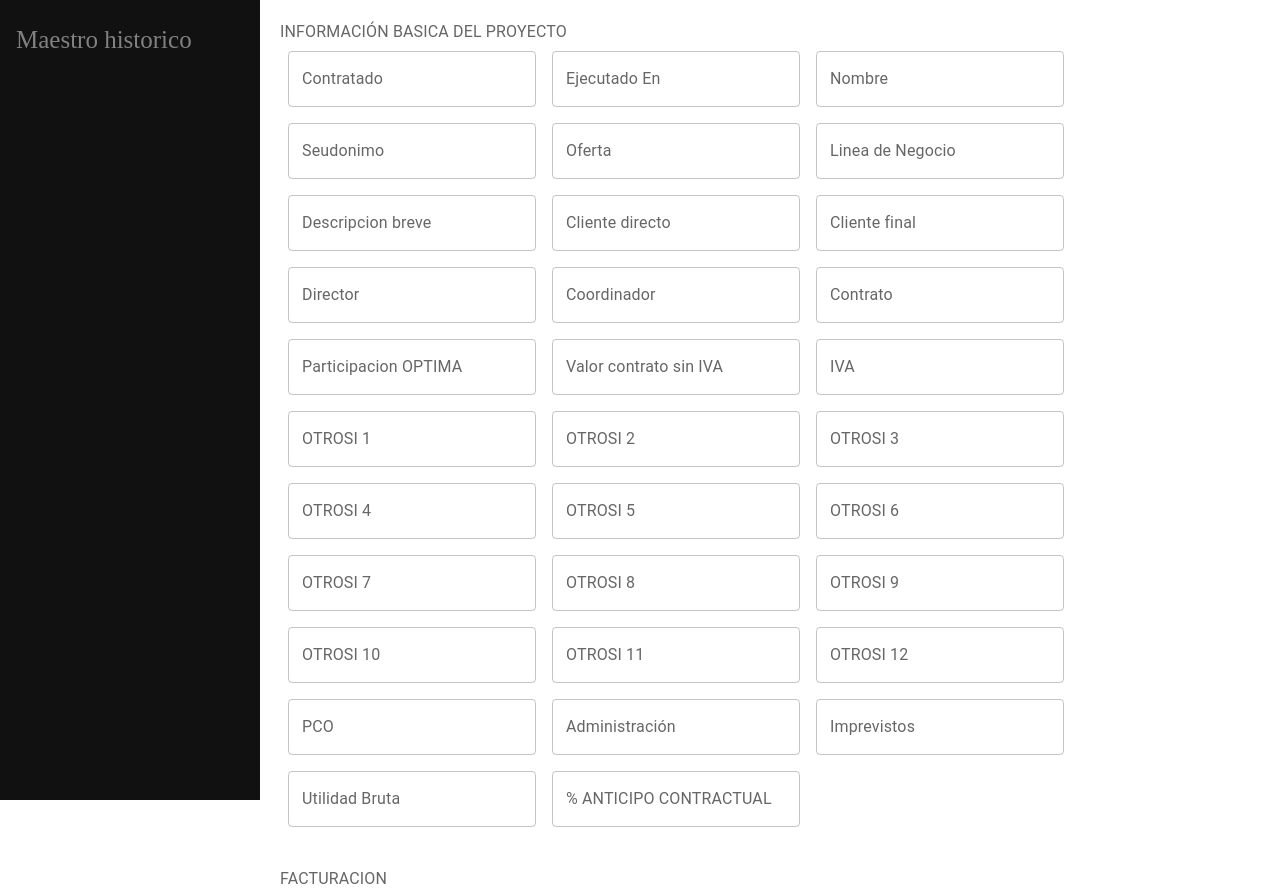
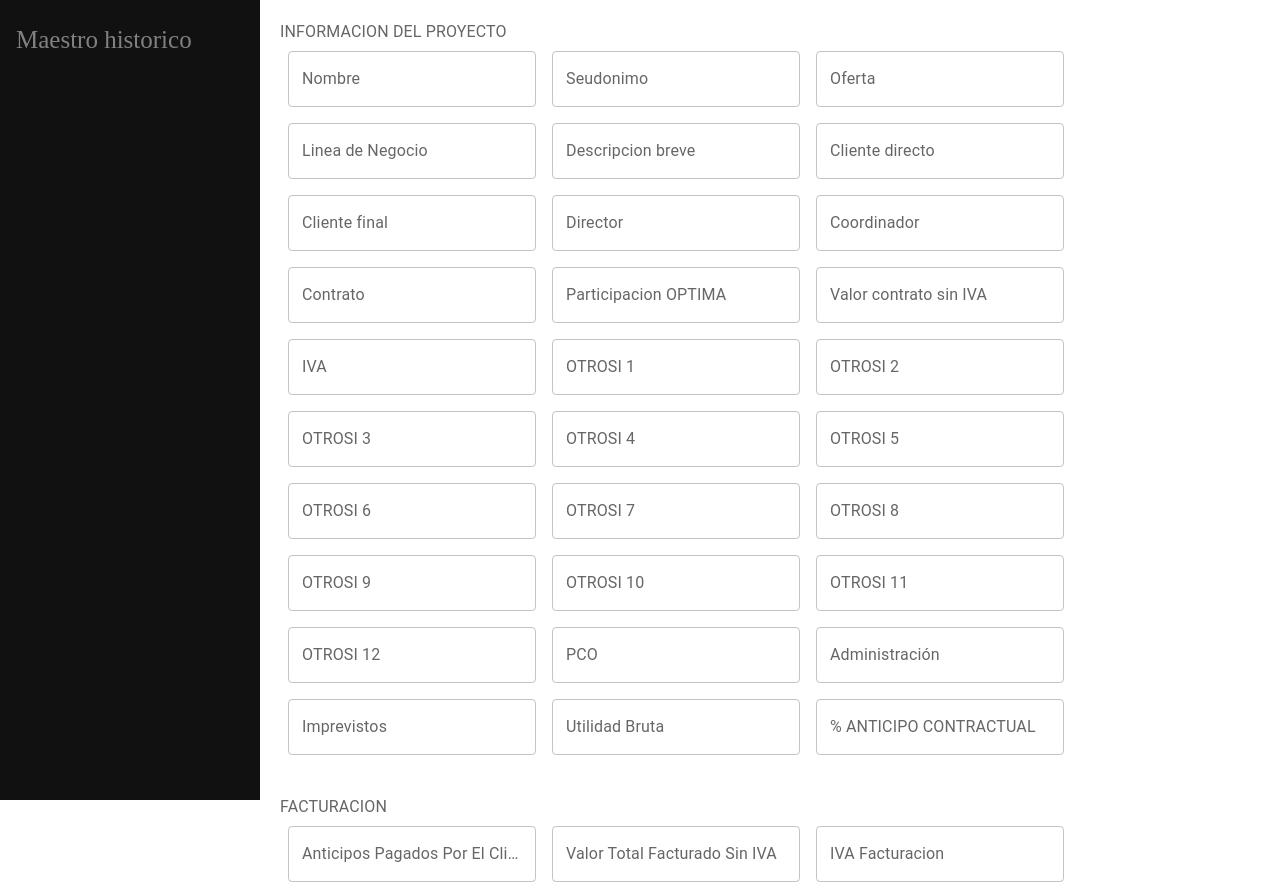
Before and after one commit to danielru15/optima, a Next.js app: page /Maestro-historico/Crear in a window 1280 px wide. Shown: the top 896 px of the page. Built offline with nearby package versions, Linux system fonts and the light colour scheme.

Commit message:
Update 3 files

```diff
--- a/components/maestroh/Formulario.js
+++ b/components/maestroh/Formulario.js
@@ -1,4 +1,4 @@
-import React from "react";
+import React, { useEffect, useState } from "react";
 import { useRouter } from "next/router";
 import Box from "@mui/material/Box";
 import Button from "@mui/material/Button";
@@ -7,66 +7,175 @@ import TextField from "@mui/material/TextField";
 
 const Formulario = () => {
   const router = useRouter();
+  const [datos, setDatos] = useState("");
+  const [crearDatos, SetCrearDatos] = useState([""]);
+
+  const handleChange = (e) => {
+    setDatos(e.target.value);
+  };
+
+  const agregar = (e) => {
+    e.preventDefault();
+    SetCrearDatos(datos, ...crearDatos);
+  };
+  useEffect(() => {
+    console.log(crearDatos);
+  }),
+    [];
+
   return (
-    <form>
+    <form onSubmit={agregar}>
       <FormGroup>
-        <FormLabel>INFORMACIÓN BASICA DEL PROYECTO</FormLabel>
+        <FormLabel>INFORMACION DEL PROYECTO</FormLabel>
         <Box sx={{ "& > :not(style)": { m: 1 } }} noValidate autoComplete="off">
+          <TextField label="Nombre" onChange={handleChange} />
+          <TextField label="Seudonimo" onChange={handleChange} />
+          <TextField label="Oferta" onChange={handleChange} />
+          <TextField label="Linea de Negocio" onChange={handleChange} />
           <TextField
-            label="Contratado"
+            label="Descripcion breve"
             onChange={(e) => console.log(e.target.value)}
           />
           <TextField
-            label="Ejecutado En"
+            label="Cliente directo"
             onChange={(e) => console.log(e.target.value)}
           />
-          <TextField label="Nombre" />
-          <TextField label="Seudonimo" />
-          <TextField label="Oferta" />
-          <TextField label="Linea de Negocio" />
-          <TextField label="Descripcion breve" />
-          <TextField label="Cliente directo" />
-          <TextField label="Cliente final" />
-          <TextField label="Director" />
-          <TextField label="Coordinador" />
-          <TextField label="Contrato" />
-          <TextField label="Participacion OPTIMA" />
-          <TextField label="Valor contrato sin IVA" />
-          <TextField label="IVA" />
-          <TextField label="OTROSI 1" />
-          <TextField label="OTROSI 2" />
-          <TextField label="OTROSI 3" />
-          <TextField label="OTROSI 4" />
-          <TextField label="OTROSI 5" />
-          <TextField label="OTROSI 6" />
-          <TextField label="OTROSI 7" />
-          <TextField label="OTROSI 8" />
-          <TextField label="OTROSI 9" />
-          <TextField label="OTROSI 10" />
-          <TextField label="OTROSI 11" />
-          <TextField label="OTROSI 12" />
-          <TextField label="PCO" />
-          <TextField label="Administración" />
-          <TextField label="Imprevistos" />
-          <TextField label="Utilidad Bruta" />
-          <TextField label="% ANTICIPO CONTRACTUAL" />
+          <TextField
+            label="Cliente final"
+            onChange={(e) => console.log(e.target.value)}
+          />
+          <TextField
+            label="Director"
+            onChange={(e) => console.log(e.target.value)}
+          />
+          <TextField
+            label="Coordinador"
+            onChange={(e) => console.log(e.target.value)}
+          />
+          <TextField
+            label="Contrato"
+            onChange={(e) => console.log(e.target.value)}
+          />
+          <TextField
+            label="Participacion OPTIMA"
+            onChange={(e) => console.log(e.target.value)}
+          />
+          <TextField
+            label="Valor contrato sin IVA"
+            onChange={(e) => console.log(e.target.value)}
+          />
+          <TextField
+            label="IVA"
+            onChange={(e) => console.log(e.target.value)}
+          />
+          <TextField
+            label="OTROSI 1"
+            onChange={(e) => console.log(e.target.value)}
+          />
+          <TextField
+            label="OTROSI 2"
+            onChange={(e) => console.log(e.target.value)}
+          />
+          <TextField
+            label="OTROSI 3"
+            onChange={(e) => console.log(e.target.value)}
+          />
+          <TextField
+            label="OTROSI 4"
+            onChange={(e) => console.log(e.target.value)}
+          />
+          <TextField
+            label="OTROSI 5"
+            onChange={(e) => console.log(e.target.value)}
+          />
+          <TextField
+            label="OTROSI 6"
+            onChange={(e) => console.log(e.target.value)}
+          />
+          <TextField
+            label="OTROSI 7"
+            onChange={(e) => console.log(e.target.value)}
+          />
+          <TextField
+            label="OTROSI 8"
+            onChange={(e) => console.log(e.target.value)}
+          />
+          <TextField
+            label="OTROSI 9"
+            onChange={(e) => console.log(e.target.value)}
+          />
+          <TextField
+            label="OTROSI 10"
+            onChange={(e) => console.log(e.target.value)}
+          />
+          <TextField
+            label="OTROSI 11"
+            onChange={(e) => console.log(e.target.value)}
+          />
+          <TextField
+            label="OTROSI 12"
+            onChange={(e) => console.log(e.target.value)}
+          />
+          <TextField
+            label="PCO"
+            onChange={(e) => console.log(e.target.value)}
+          />
+          <TextField
+            label="Administración"
+            onChange={(e) => console.log(e.target.value)}
+          />
+          <TextField
+            label="Imprevistos"
+            onChange={(e) => console.log(e.target.value)}
+          />
+          <TextField
+            label="Utilidad Bruta"
+            onChange={(e) => console.log(e.target.value)}
+          />
+          <TextField
+            label="% ANTICIPO CONTRACTUAL"
+            onChange={(e) => console.log(e.target.value)}
+          />
         </Box>
       </FormGroup>
       <br />
       <FormGroup>
         <FormLabel>FACTURACION</FormLabel>
         <Box sx={{ "& > :not(style)": { m: 1 } }} noValidate autoComplete="off">
-          <TextField label=" Anticipos Pagados Por El Cliente" />
-          <TextField label="Valor Total Facturado Sin IVA" />
-          <TextField label="IVA Facturacion" />
-          <TextField label="% Retegantia" />
-          <TextField label="Facturas Pagadas Por El Cliente" />
-          <TextField label="Anticipo Amortizado Por El Cliente" />
-          <TextField label="Retenciones Y Descuentos Aplicados Por El Cliente (Sin Amortiacion De Anticipo)" />
+          <TextField
+            label=" Anticipos Pagados Por El Cliente"
+            onChange={(e) => console.log(e.target.value)}
+          />
+          <TextField
+            label="Valor Total Facturado Sin IVA"
+            onChange={(e) => console.log(e.target.value)}
+          />
+          <TextField
+            label="IVA Facturacion"
+            onChange={(e) => console.log(e.target.value)}
+          />
+          <TextField
+            label="% Retegantia"
+            onChange={(e) => console.log(e.target.value)}
+          />
+          <TextField
+            label="Facturas Pagadas Por El Cliente"
+            onChange={(e) => console.log(e.target.value)}
+          />
+          <TextField
+            label="Anticipo Amortizado Por El Cliente"
+            onChange={(e) => console.log(e.target.value)}
+          />
+          <TextField
+            label="Retenciones Y Descuentos Aplicados Por El Cliente (Sin Amortiacion De Anticipo)"
+            onChange={(e) => console.log(e.target.value)}
+          />
         </Box>
       </FormGroup>
       <br />
-      <Button variant="contained">Crear</Button>
+      <Button variant="contained" type="submit">
+        Crear
+      </Button>
       <Button onClick={() => router.push("/Maestro-historico")}>
         Cancelar
       </Button>
--- /dev/null
+++ b/context/datosContext.js
@@ -0,0 +1,58 @@
+import { createContext, useState } from "react";
+export { useContext } from "react";
+
+export const datosContext = createContext();
+
+export const Maestro = ({ children }) => {
+  const [datosMaestro, setDatosMaestro] = useState([
+    {
+      Contratado: "",
+      Ejecutado: "",
+      Nombre: "",
+      Seudonimo: "",
+      Oferta: "",
+      LineaNegocio: "",
+      DescripcionBreve: "",
+      ClienteDirecto: "",
+      ClienteFinal: "",
+      Director: "",
+      Coordinador: "",
+      Contrato: "",
+      ParticipacionOPTIMA: "",
+      ValorContratoSinIVA: "",
+      IVA: "",
+      OTROSI1: "",
+      OTROSI2: "",
+      OTROSI3: "",
+      OTROSI4: "",
+      OTROSI5: "",
+      OTROSI6: "",
+      OTROSI7: "",
+      OTROSI8: "",
+      OTROSI9: "",
+      OTROSI10: "",
+      OTROSI11: "",
+      OTROSI12: "",
+      PCO: "",
+      Administracion: "",
+      Imprevistos: "",
+      UtilidadBruta: "",
+      PorcentAnticipoContractural: "",
+      AnticipoContractual: "",
+      AnticiposPagadosxElCliente: "",
+      ValorTotalFacturadoSinIVA: "",
+      IVAFacturado: "",
+      RetegantiaPorcent: "",
+      FacturasPagadsPorElCliente: "",
+      AnticipoAmortizadoPorElCliente: "",
+      RetencionesYDescuentos: "",
+    },
+  ]);
+
+
+  return (
+    <datosContext.Provider value={(datosMaestro, setDatosMaestro)}>
+      {children}
+    </datosContext.Provider>
+  );
+};
--- a/pages/_app.js
+++ b/pages/_app.js
@@ -1,9 +1,15 @@
-import Layout from '../components/layout/Layout'
-import '../styles/globals.css'
+import Layout from "../components/layout/Layout";
+import { Maestro } from "../context/datosContext";
+import "../styles/globals.css";
 
 function MyApp({ Component, pageProps }) {
-
-  return <Layout><Component {...pageProps} /> </Layout>
+  return (
+    <Maestro>
+      <Layout>
+        <Component {...pageProps} />{" "}
+      </Layout>
+    </Maestro>
+  );
 }
 
-export default MyApp
+export default MyApp;
```
